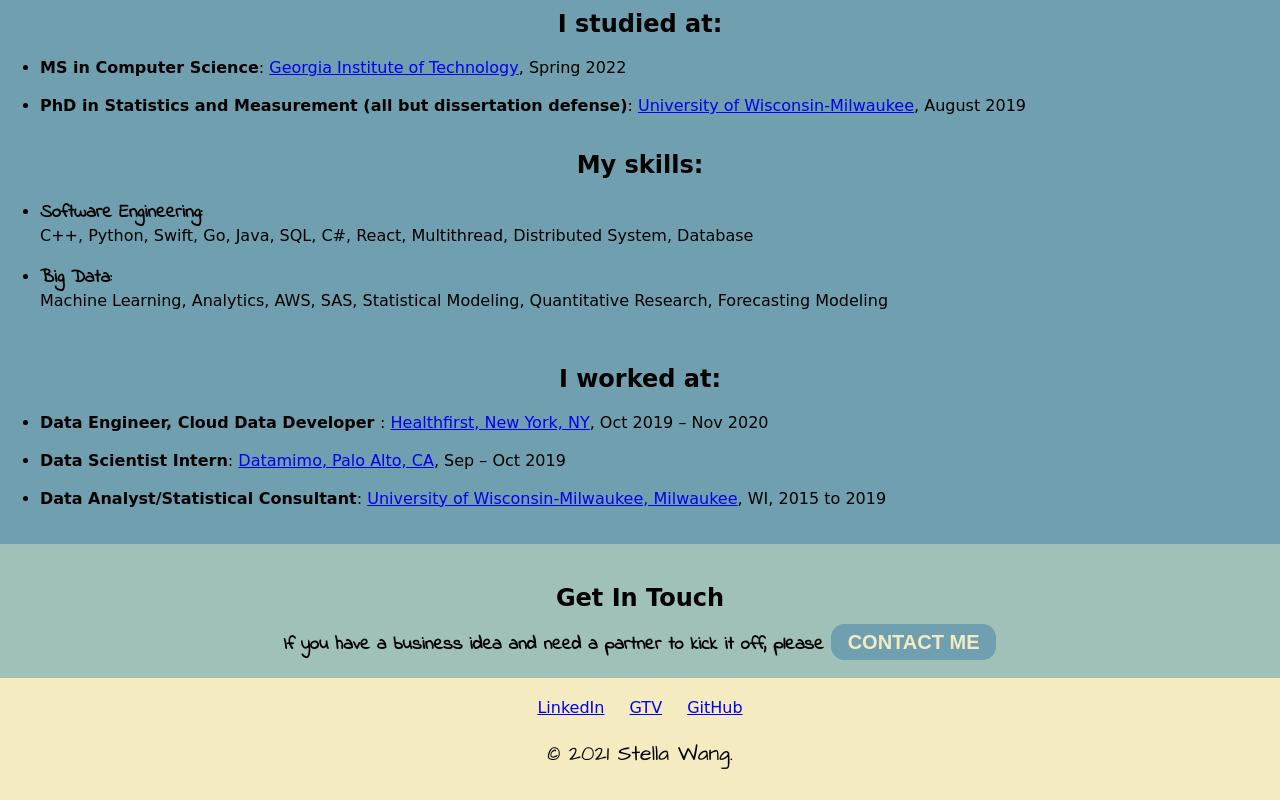
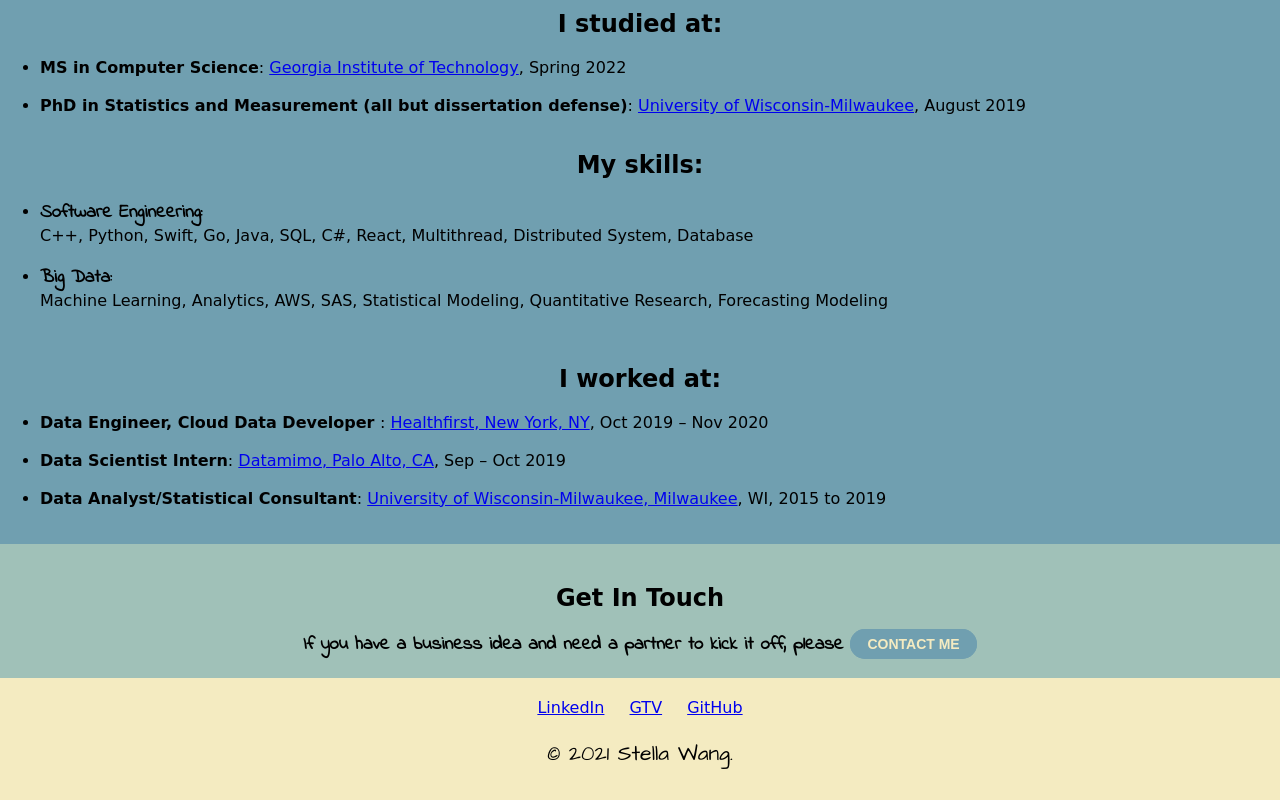
Before and after one commit to snowywsh/profile, a plain HTML site: page index.html in a window 1280 px wide. Shown: the part 637-1437 px from the top of the page. Drawn offline with Linux system fonts and the light colour scheme; a web font is replaced by a local one.

Commit message:
Update styles.css

```diff
--- a/css/styles.css
+++ b/css/styles.css
@@ -63,10 +63,10 @@
   background-image: linear-gradient(to bottom, #709FB0, #709FB0);
   -webkit-border-radius: 21;
   -moz-border-radius: 21;
-  border-radius: 14px;
+  border-radius: 21px;
   font-family: Arial;
   color: #f4ebc1;
-  font-size: 20px;
+  font-size: 14px;
   padding: 7px 17px 7px 17px;
   text-decoration: none;
   margin-top: 10px;
```
